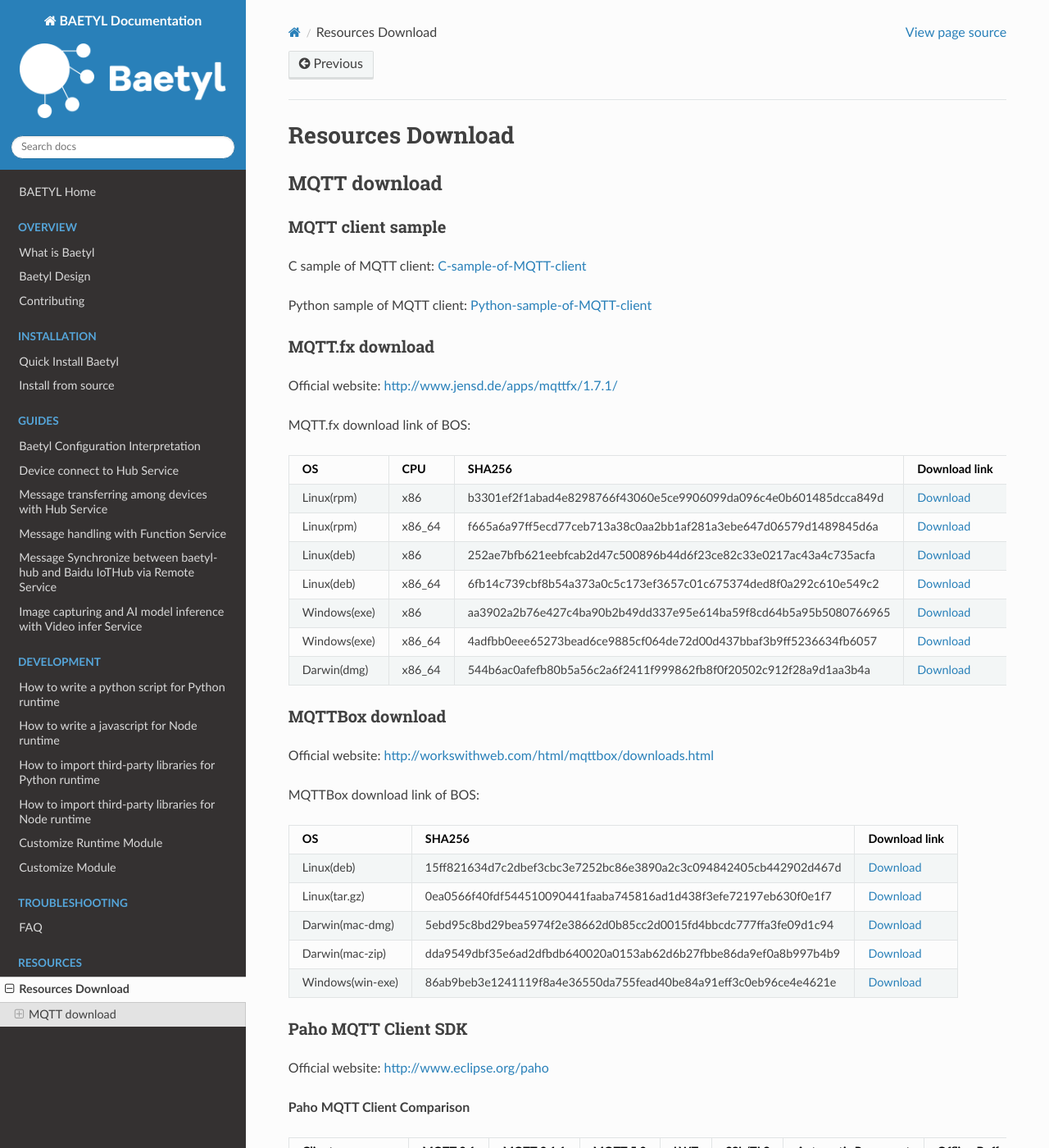
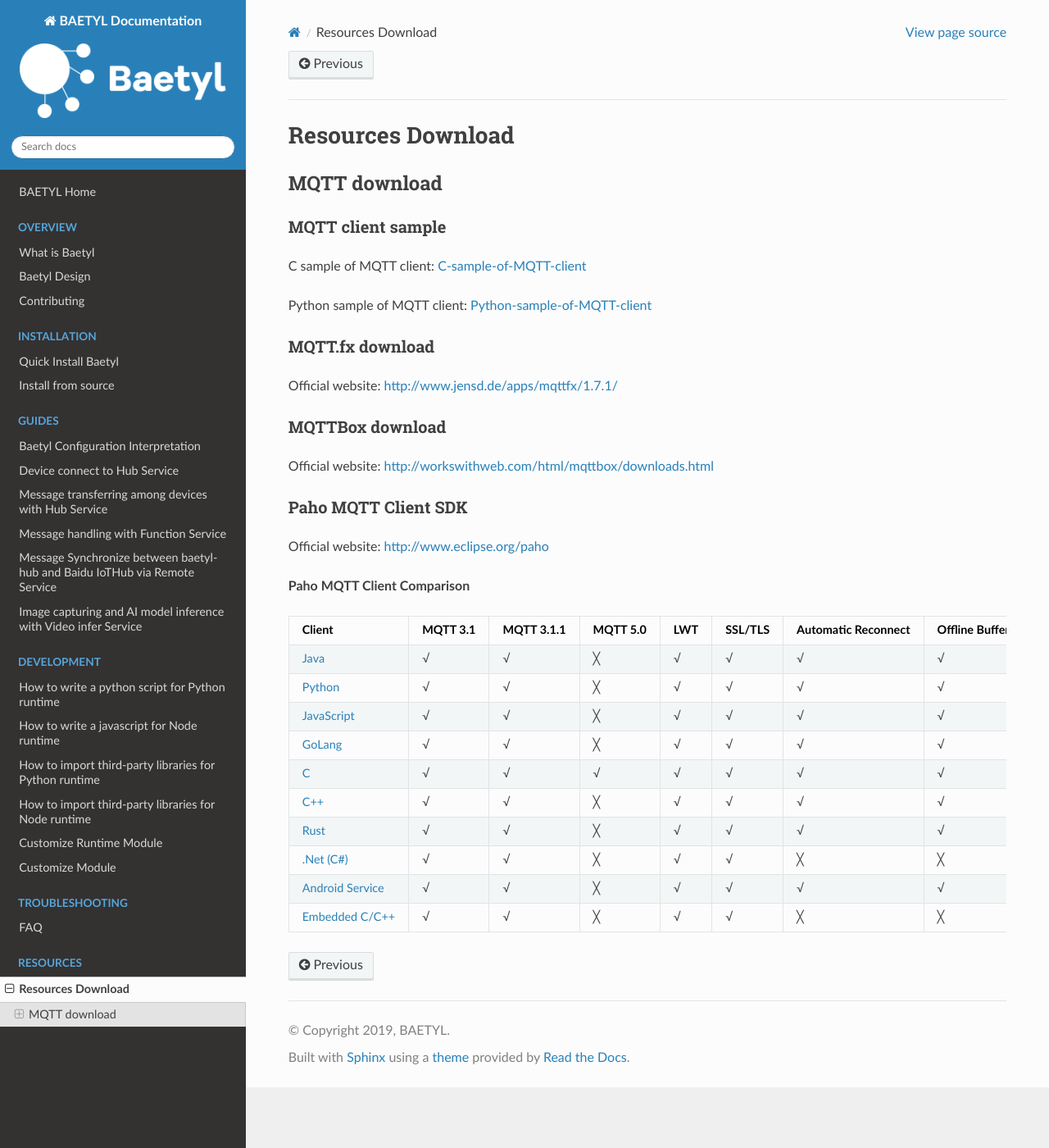
Before and after one commit to baetyl/baetyl-docs-en, a Sphinx documentation site: the page built from docs/Resources.md, in a window 1280 px wide and 1400 px high. Shown: the whole window at 82% size. Built offline with Sphinx 7.4.7 and the Read the Docs theme 2.0.0, drawn with Linux system fonts in a browser that asks for light colours.

Commit message:
Update Resources.md

```diff
--- a/docs/Resources.md
+++ b/docs/Resources.md
@@ -12,31 +12,9 @@
 
 Official website: [http://www.jensd.de/apps/mqttfx/1.7.1/](http://www.jensd.de/apps/mqttfx/1.7.1/)
 
-MQTT.fx download link of BOS:
-
-| OS           | CPU    | SHA256                                                           | Download link                                                                 |
-| ------------ | ------ | ---------------------------------------------------------------- | ----------------------------------------------------------------------------- |
-| Linux(rpm)   | x86    | b3301ef2f1abad4e8298766f43060e5ce9906099da096c4e0b601485dcca849d | [Download](https://baetyl.cdn.bcebos.com/mqttfx/mqttfx-1.7.1-1.i386.rpm)      |
-| Linux(rpm)   | x86_64 | f665a6a97ff5ecd77ceb713a38c0aa2bb1af281a3ebe647d06579d1489845d6a | [Download](https://baetyl.cdn.bcebos.com/mqttfx/mqttfx-1.7.1-1.x86_64.rpm)    |
-| Linux(deb)   | x86    | 252ae7bfb621eebfcab2d47c500896b44d6f23ce82c33e0217ac43a4c735acfa | [Download](https://baetyl.cdn.bcebos.com/mqttfx/mqttfx-1.7.1-32bit.deb)       |
-| Linux(deb)   | x86_64 | 6fb14c739cbf8b54a373a0c5c173ef3657c01c675374ded8f0a292c610e549c2 | [Download](https://baetyl.cdn.bcebos.com/mqttfx/mqttfx-1.7.1-64bit.deb)       |
-| Windows(exe) | x86    | aa3902a2b76e427c4ba90b2b49dd337e95e614ba59f8cd64b5a95b5080766965 | [Download](https://baetyl.cdn.bcebos.com/mqttfx/mqttfx-1.7.1-windows.exe)     |
-| Windows(exe) | x86_64 | 4adfbb0eee65273bead6ce9885cf064de72d00d437bbaf3b9ff5236634fb6057 | [Download](https://baetyl.cdn.bcebos.com/mqttfx/mqttfx-1.7.1-windows-x64.exe) |
-| Darwin(dmg)  | x86_64 | 544b6ac0afefb80b5a56c2a6f2411f999862fb8f0f20502c912f28a9d1aa3b4a | [Download](https://baetyl.cdn.bcebos.com/mqttfx/mqttfx-1.7.1-macos.dmg)       |
-
 ### MQTTBox download
 
 Official website: [http://workswithweb.com/html/mqttbox/downloads.html](http://workswithweb.com/html/mqttbox/downloads.html)
-
-MQTTBox download link of BOS:
-
-| OS               | SHA256                                                           | Download link                                                     |
-| ---------------- | ---------------------------------------------------------------- | ----------------------------------------------------------------- |
-| Linux(deb)       | 15ff821634d7c2dbef3cbc3e7252bc86e3890a2c3c094842405cb442902d467d | [Download](https://baetyl.cdn.bcebos.com/mqttbox/MQTTBox.deb)     |
-| Linux(tar.gz)    | 0ea0566f40fdf544510090441faaba745816ad1d438f3efe72197eb630f0e1f7 | [Download](https://baetyl.cdn.bcebos.com/mqttbox/MQTTBox.tar.gz)  |
-| Darwin(mac-dmg)  | 5ebd95c8bd29bea5974f2e38662d0b85cc2d0015fd4bbcdc777ffa3fe09d1c94 | [Download](https://baetyl.cdn.bcebos.com/mqttbox/MQTTBox.dmg)     |
-| Darwin(mac-zip)  | dda9549dbf35e6ad2dfbdb640020a0153ab62d6b27fbbe86da9ef0a8b997b4b9 | [Download](https://baetyl.cdn.bcebos.com/mqttbox/MQTTBox-mac.zip) |
-| Windows(win-exe) | 86ab9beb3e1241119f8a4e36550da755fead40be84a91eff3c0eb96ce4e4621e | [Download](https://baetyl.cdn.bcebos.com/mqttbox/MQTTBox-win.exe) |
 
 ### Paho MQTT Client SDK
 
```
